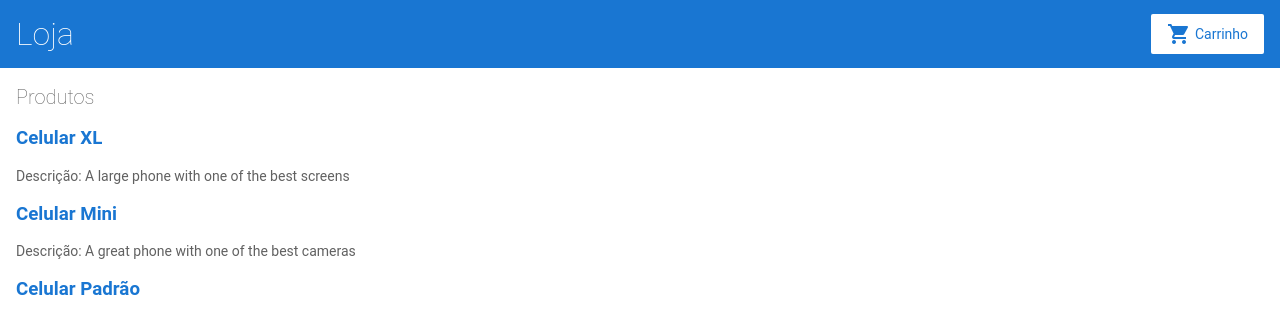
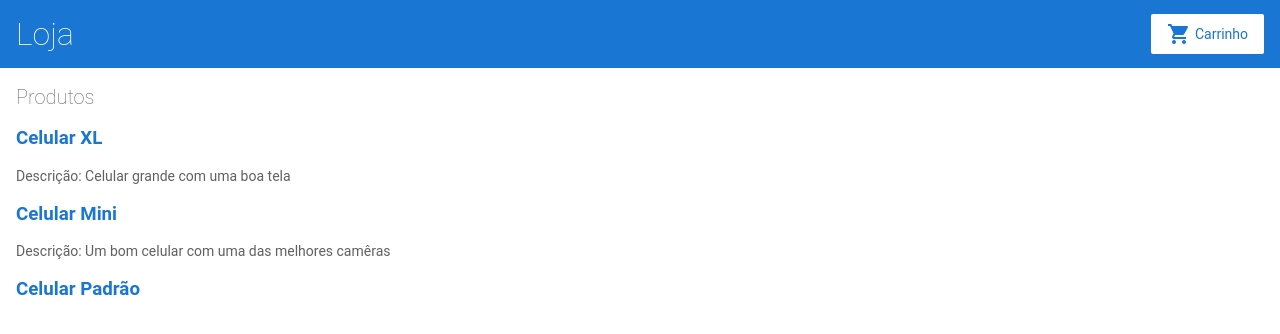
Before and after one commit to sonsyrock/angular-exemplo, an Angular app: page / in a window 1280 px wide. Shown: the top 334 px of the page. Built offline with nearby package versions, Linux system fonts and the light colour scheme.

Commit message:
2 files modified

```diff
--- a/src/app/product-list/product-list.component.html
+++ b/src/app/product-list/product-list.component.html
@@ -11,7 +11,7 @@
   </a>
 </h3>
 
-<p *ngIf="product.descricao">
+<p *ngIf="product.descricao"> <!--Esta linha, recebe a propriedade ngIf, oq significa que se a variável (descricao) que está em products.ts estiver preenchido, será criado um parágrafo para exibir as informações presentes na tela. Caso não tenha nenhum dado, não será exibido nada.-->
 
   Descrição: {{product.descricao}}
 
--- a/src/app/products.ts
+++ b/src/app/products.ts
@@ -2,12 +2,12 @@ export const products = [
   {
     nome: 'Celular XL',
     preco: 799,
-    descricao: 'A large phone with one of the best screens'
+    descricao: 'Celular grande com uma boa tela'
   },
   {
     nome: 'Celular Mini',
     preco: 699,
-    descricao: 'A great phone with one of the best cameras'
+    descricao: 'Um bom celular com uma das melhores camêras'
   },
   {
     nome: 'Celular Padrão',
```
